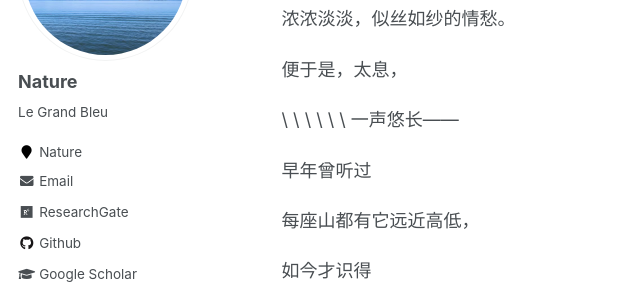
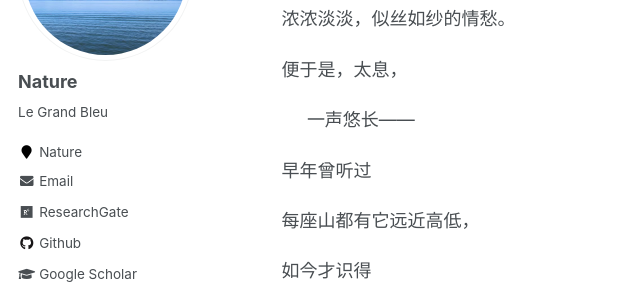
Before and after one commit to TachiChan/tachichan.github.io, a Jekyll site: the page built from _posts/2011-04-14-晨读思篇.md, in a window 1280 px wide and 900 px high, scrolled down 762 px. Shown: the part 151-448 px from the top of the window, without its empty margins (0-640 px from the left). Built offline with Jekyll 4.4.1, drawn with Linux system fonts in a browser that asks for light colours; some web fonts are replaced; a script that is not in the unit is left out; part of the change alters nothing that is shown.

```diff
--- a/_posts/2011-04-14-晨读思篇.md
+++ b/_posts/2011-04-14-晨读思篇.md
@@ -36,7 +36,7 @@ tags:
 
 便于是，太息，
 
-\ \ \ \ \ \ 一声悠长——
+&nbsp;&nbsp;&nbsp;&nbsp; 一声悠长——
 
 早年曾听过
 
```
